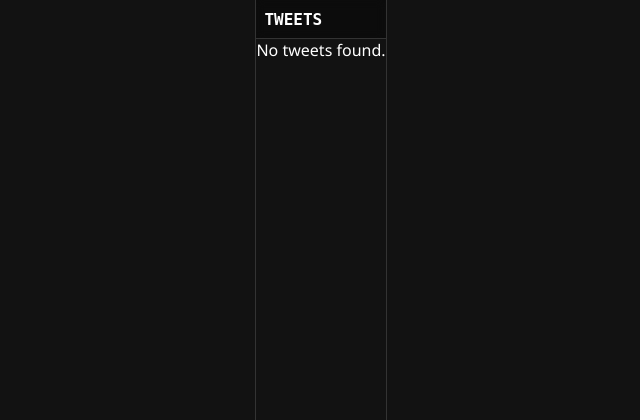
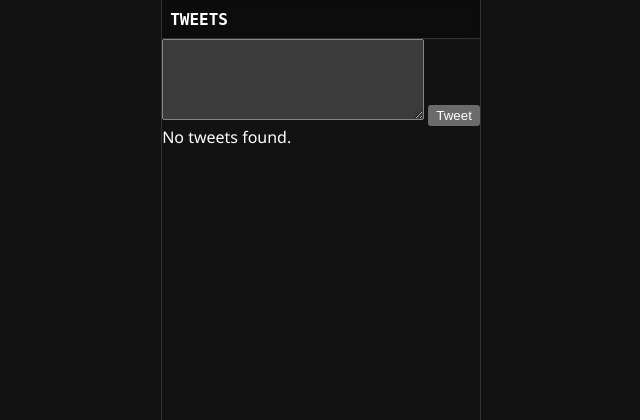
Before and after one commit to d33kshant/tweet.php, a PHP site: page / in a window 1280 px wide. Shown: the top 420 px of the page, without its empty margins (319-959 px from the left). Run offline with PHP 8.4, Linux system fonts and the light colour scheme; data that the repository does not hold is empty; a stand-in replaces the project's code that opens the database connection.

Commit message:
Added tweet-box and updated structure

```diff
--- a/index.php
+++ b/index.php
@@ -14,6 +14,12 @@
 		<nav class="nav-container">
 			<a href="./" class="nav-title">Tweets</a>
 		</nav>
+		<div class="tweet-box">
+			<form class="tweet-form" action="tweet.php" method="post">
+				<textarea name="body" id="textarea" cols="30" rows="5" required></textarea>
+				<button type="submit">Tweet</button>
+			</form>
+		</div>
 		<?php
 			require_once "config.php";
 
@@ -21,10 +27,10 @@
 			if ($result = mysqli_query($link, $sql)) {
 				if (mysqli_num_rows($result) > 0) {
 					while ($row = mysqli_fetch_array($result)) {
-						echo '<div id="tweet-'.$row["tweet_id"].'" class="tweet-container">';
+						echo '<div class="tweet-container">';
 						echo '<div class="tweet-info">';
 						echo '<a href="./search.php?user='.$row["username"].'" class="tweet-user">'.$row["username"].'</a>tweeted at<span class="tweet-time">'.$row["created_on"].'</span></div>';
-						echo '<p class="tweet-body">'.$row["body"].'</p>';
+						echo '<p id="tweet-'.$row["tweet_id"].'" class="tweet-body">'.$row["body"].'</p>';
 						echo '<div>';
 						echo '<a href="./like.php?tweet_id='.$row["tweet_id"].'">'.$row['like_count'].' Likes </a>';
 						echo '</div>';
```
